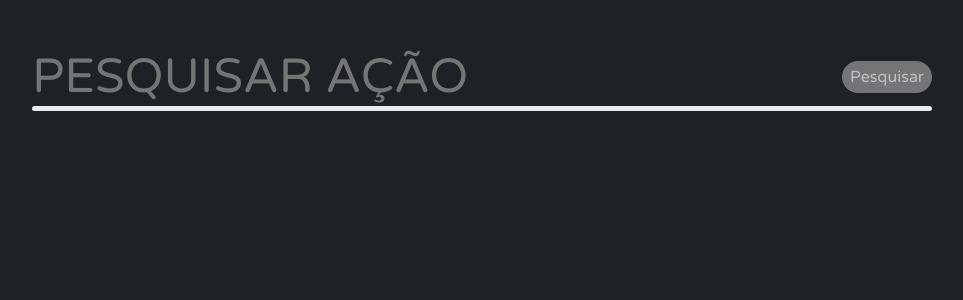
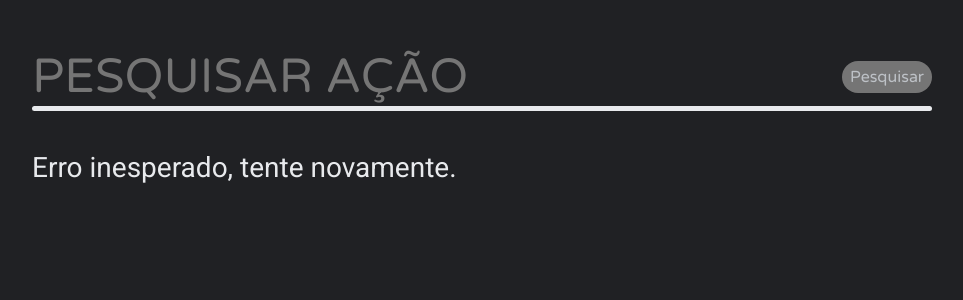
Before and after one commit to wmerussi/stock-market-check, an Angular app: page / in a window 1280 px wide. Both pictures are taken after a click on the button "Pesquisar". Shown: the top 300 px of the page, without its empty margins (158-1121 px from the left). Built offline with nearby package versions, Linux system fonts and the light colour scheme; no server answers.

Commit message:
error treatment

```diff
--- a/src/app/app.component.html
+++ b/src/app/app.component.html
@@ -16,4 +16,8 @@
       [items]="items"
     ></app-stock-table>
   </div>
+
+  <span *ngIf="!!message" class="app__message">
+    {{ message }}
+  </span>
 </div>
--- a/src/app/app.component.ts
+++ b/src/app/app.component.ts
@@ -1,5 +1,6 @@
 import { Component } from '@angular/core';
 import { AppService } from './app.service';
+import { MessageEnum } from './enums/message.enum';
 import { Item, Items, Meta, StockData } from './interfaces';
 
 @Component({
@@ -9,23 +10,38 @@ import { Item, Items, Meta, StockData } from './interfaces';
 export class AppComponent {
   public metaCurrency: string = '';
   public items: Item[] = [];
+  public message: string = '';
 
   constructor(private service: AppService) {}
 
   search(stockName: string) {
-    this.service.stockGet(stockName).subscribe((data: StockData) => {
+    this.resetData();
+
+    this.service.stockGet(stockName).subscribe({
+      next: (data: StockData) => {
         const stockMeta: Meta | undefined = data?.meta;
         const stockItems: Items | undefined = data?.items;
 
         if (!data || !stockMeta || !stockItems) {
+          this.message = MessageEnum.NO_RESULT;
           return;
         }
 
         const itemValues = Object.values(stockItems);
         itemValues.sort((a: Item, b: Item) => a.date_utc - b.date_utc);
 
-      this.metaCurrency = stockMeta.currency;
+        this.metaCurrency = stockMeta.currency || '';
         this.items = itemValues.slice(-30);
+      },
+      error: () => {
+        this.message = MessageEnum.ERROR;
+      },
     });
   }
+
+  private resetData() {
+    this.metaCurrency = '';
+    this.items = [];
+    this.message = '';
   }
+}
--- /dev/null
+++ b/src/app/enums/message.enum.ts
@@ -0,0 +1,4 @@
+export enum MessageEnum {
+  ERROR = 'Erro inesperado, tente novamente.',
+  NO_RESULT = 'Sem resultado, tente novamente.',
+}
--- a/src/app/styles/module/app.scss
+++ b/src/app/styles/module/app.scss
@@ -5,4 +5,10 @@
   &__table {
     margin-top: space(xxlarge);
   }
+
+  &__message {
+    display: block;
+    margin-top: space(large);
+    font-size: font-size(xxlarge);
+  }
 }
```
Lines whose indentation alone changed are shown as unchanged.
